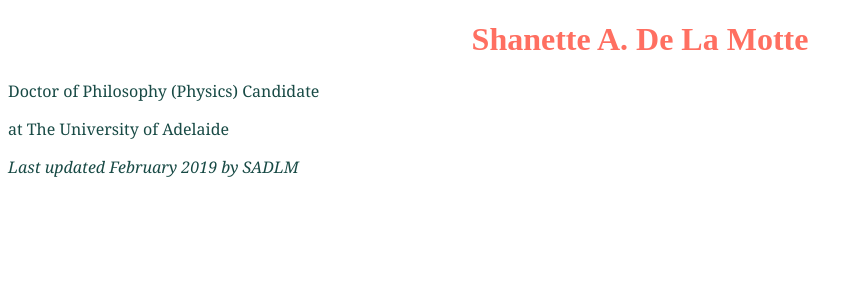
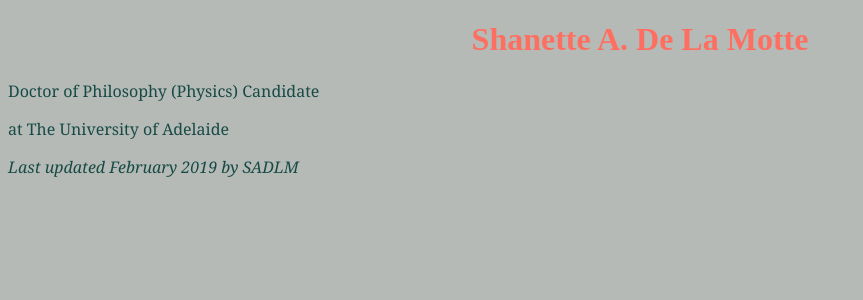
Before and after one commit to sadlm8/sadlm8.github.io, a PHP site: page / in a window 1280 px wide. Shown: the top 300 px of the page, without its empty margins (0-863 px from the left). Run offline with PHP 8.4, Linux system fonts and the light colour scheme.

Commit message:
Update style.css

```diff
--- a/style.css
+++ b/style.css
@@ -9,5 +9,5 @@ h1{
 }
 
 body{
-  color: rgb(181,186,182);
+  background: rgb(181,186,182);
 }
```
